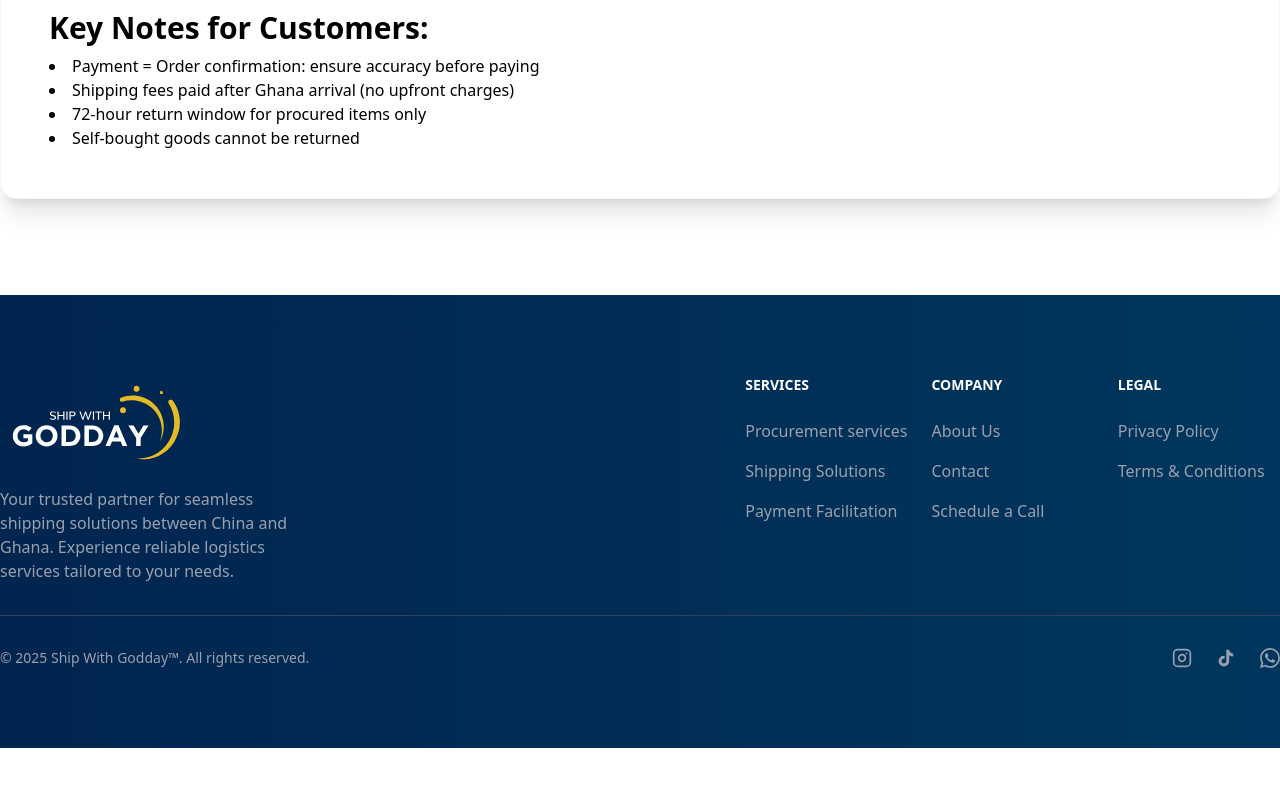
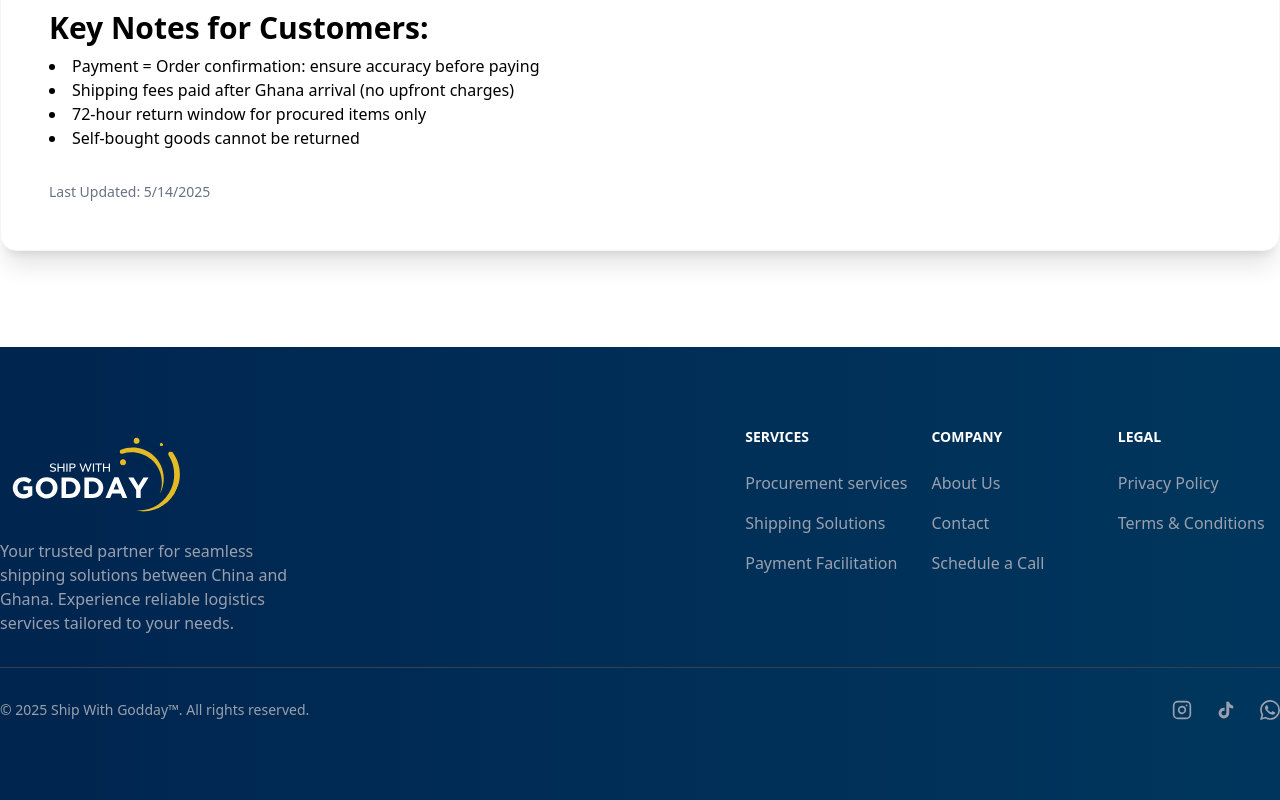
Before and after one commit to Joelisking/lucky-godday, a Next.js app: page /terms-and-conditions in a window 1280 px wide. Shown: the part 2727-3527 px from the top of the page. Before the commit the page ends 3475 px from the top, so only its background shows below. Built offline with nearby package versions, Linux system fonts and the light colour scheme.

Commit message:
added date to terms and conditions

```diff
--- a/app/terms-and-conditions/page.tsx
+++ b/app/terms-and-conditions/page.tsx
@@ -298,6 +298,10 @@ function TermsAndConditions() {
                 <li>72-hour return window for procured items only</li>
                 <li>Self-bought goods cannot be returned</li>
               </ul>
+
+              <p className="text-sm text-gray-500 mt-8">
+                Last Updated: {new Date().toLocaleDateString()}
+              </p>
             </div>
           </div>
         </Container>
```
